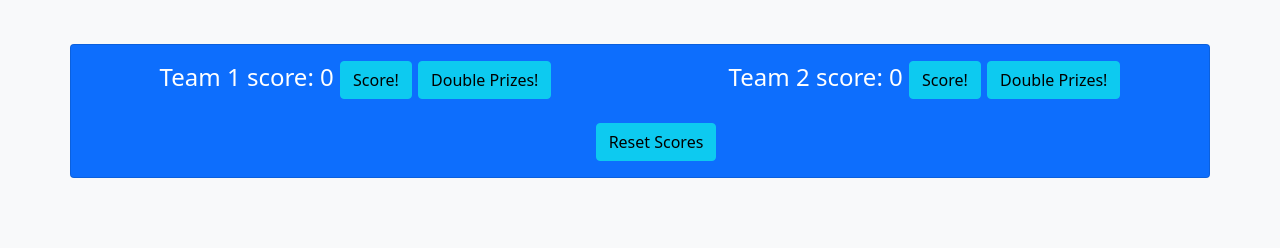
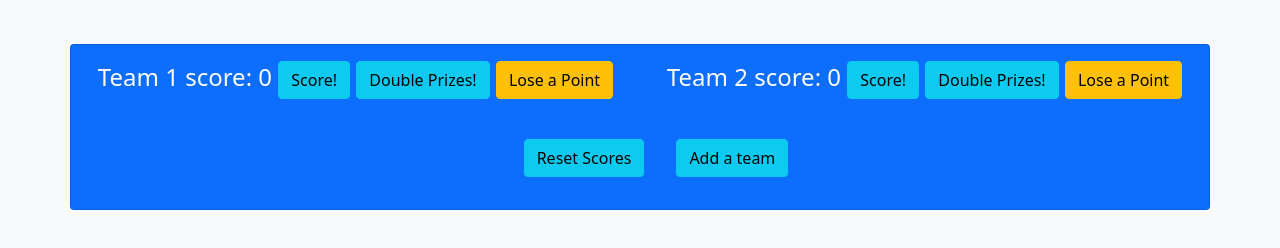
Before and after one commit to TamraPeterson/scoreboard, a plain HTML site: page index.html in a window 1280 px wide. Shown: the part 90-338 px from the top of the page. Drawn offline with nearby package versions, Linux system fonts and the light colour scheme.

Commit message:
can decrease score

```diff
--- a/app.js
+++ b/app.js
@@ -36,3 +36,18 @@ function timesTwo(team) {
     document.getElementById('team2score').innerText = scoreboardTwo
   }
 }
+
+function losePoint(team) {
+  if (team == 'team1') {
+    scoreboardOne--
+    document.getElementById('team1score').innerText = scoreboardOne
+  }
+  else {
+    scoreboardTwo--
+    document.getElementById('team2score').innerText = scoreboardTwo
+  }
+}
+
+function addTeam() {
+
+}
--- a/index.html
+++ b/index.html
@@ -23,6 +23,7 @@
           Team 1 score: <span id="team1score">0</span>
           <button class="btn btn-info" onclick="increaseScore('team1')">Score!</button>
           <button class="btn btn-info" onclick="timesTwo('team1')">Double Prizes!</button>
+          <button class="btn btn-warning" onclick="losePoint('team1')">Lose a Point</button>
         </h4>
       </div>
       <h4 class="col-12 col-md-6  d-flex justify-content-center mt-3">
@@ -30,12 +31,14 @@
           Team 2 score: <span id="team2score">0</span>
           <button class="btn btn-info" onclick="increaseScore('team2')">Score!</button>
           <button class="btn btn-info" onclick="timesTwo('team2')">Double Prizes!</button>
+          <button class="btn btn-warning" onclick="losePoint('team2')">Lose a Point</button>
         </div>
       </h4>
     </div>
     <div class="row ">
-      <div class="col-12 d-flex justify-content-center m-3">
-        <button class="btn btn-info" onclick="resetScore()">Reset Scores</button>
+      <div class="col-12 d-flex justify-content-center space-between m-3 ">
+        <button class="btn btn-info m-3" onclick="resetScore()">Reset Scores</button>
+        <button class="btn btn-info m-3" onclick="newTeam()">Add a team</button>
       </div>
     </div>
   </main>
```
